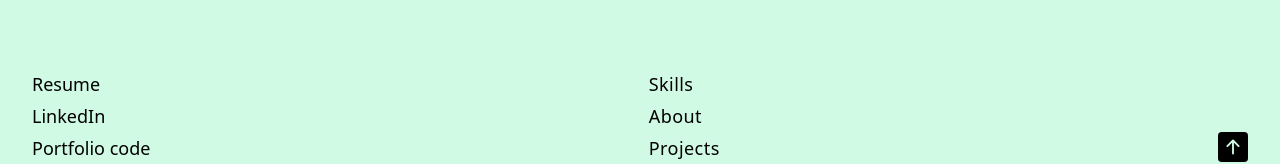
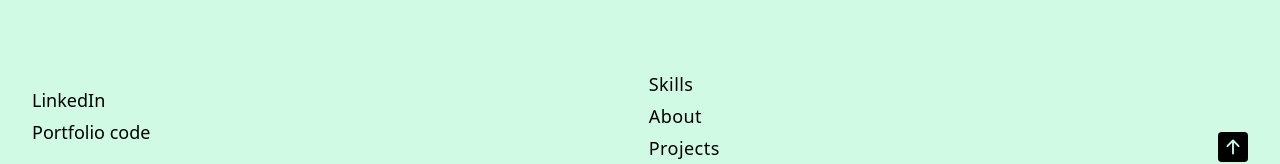
Before and after one commit to sun-n-y/webDevPortfolio, a React (Vite) app: page / in a window 1280 px wide. Shown: the part 1908-2072 px from the top of the page. Built offline with nearby package versions, Linux system fonts and the light colour scheme; no server answers.

Commit message:
Update Footer.jsx

```diff
--- a/src/components/Footer.jsx
+++ b/src/components/Footer.jsx
@@ -2,24 +2,24 @@ import { links } from '../data';
 import { FaGithubSquare, FaLinkedin } from 'react-icons/fa';
 import { IoDocumentTextSharp } from 'react-icons/io5';
 import { BsArrowUpSquareFill } from 'react-icons/bs';
-import resume from '../assets/Sunny_Patel_Resume.pdf';
+// import resume from '../assets/Sunny_Patel_Resume.pdf';
 
 const Footer = () => {
   return (
     <footer className="bg-emerald-100 dark:bg-[#000000] md:py-8">
       <div className="align-elements justify-between py-10 flex flex-col-2 sm:flex-row sm:gap-x-1 sm:items-center sm:py-10 dark:border-t border-emerald-500 ">
         <div className="flex justify-between gap-x-1 gap-y-1 flex-col">
-          <a
+          {/* <a
             href={resume}
             target="_blank"
             rel="noreferrer"
             className="flex items-center gap-x-1 text-lg hover:text-gray-300 duration-300 "
           >
             {/* <IoDocumentTextSharp className="text-2xl text-black-500 hover:text-gray-300 duration-300 dark:text-slate-200 dark:hover:text-emerald-500" /> */}
-            <span className="dark:text-slate-200 dark:hover:text-emerald-500 duration-200">
+          {/* <span className="dark:text-slate-200 dark:hover:text-emerald-500 duration-200">
               Resume
             </span>
-          </a>{' '}
+          </a>{' '} */}
           <a
             href="https://www.linkedin.com/in/sunnykp1/"
             target="_blank"
```
